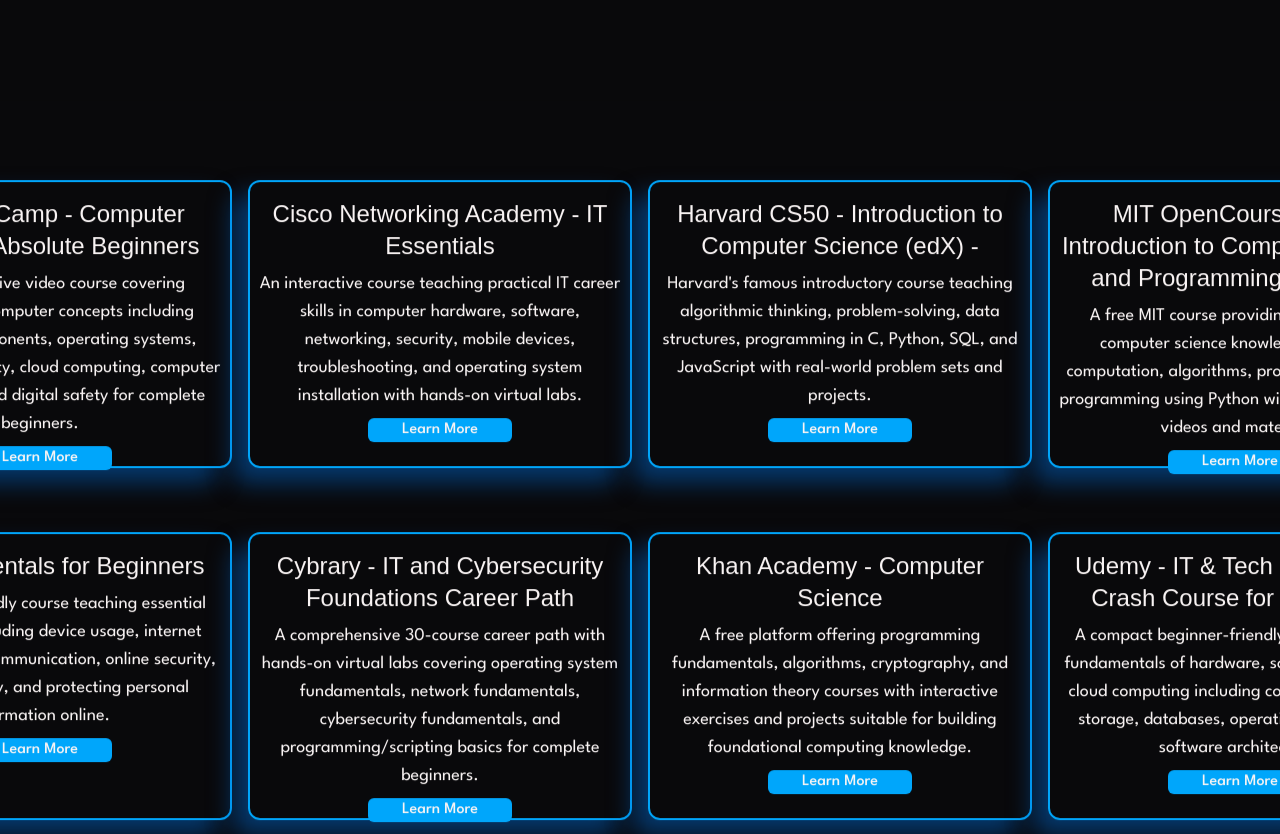
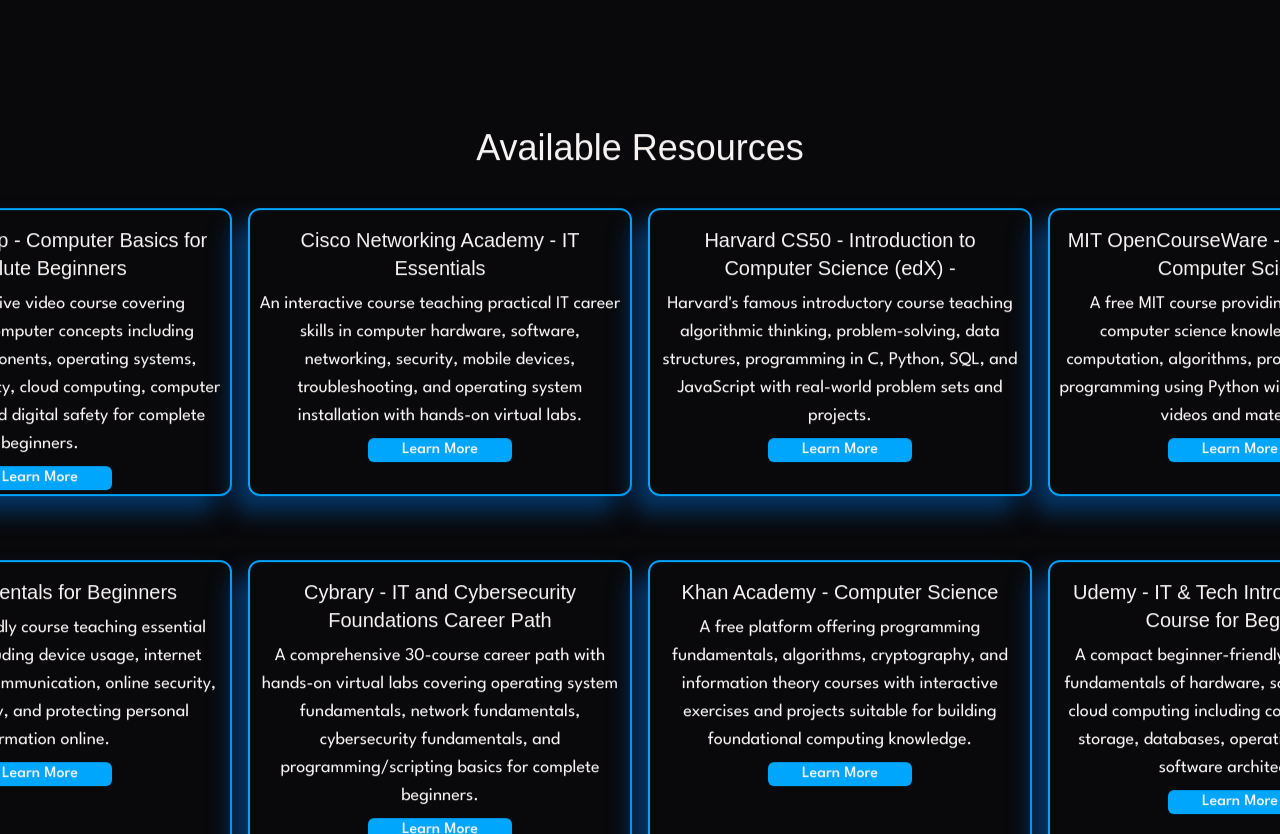
Before and after one commit to PrinceB2003/hipe-cyber, a React (Vite) app in the folder client/: page /IT-Resources in a window 1280 px wide. Shown: the part 700-1534 px from the top of the page. Built offline with nearby package versions, Linux system fonts and the light colour scheme; no server answers; a web font is replaced by a local one.

Commit message:
final front-end additions for learn feature

```diff
--- a/client/src/pages/CloudResourcesPage.jsx
+++ b/client/src/pages/CloudResourcesPage.jsx
@@ -6,13 +6,22 @@
 import { useUser } from "@clerk/clerk-react";
 import {Cloud} from 'lucide-react'
 import SlideInText from "../components/SlideInText";
-
+import { useEffect } from 'react';
 
 
 
 function CloudResourcePage () {
 
         const {signOut,isSignedIn} = useClerk();
+
+
+        useEffect(() => {
+            document.documentElement.style.scrollBehavior = 'auto';
+            window.scrollTo(0, 0);
+            setTimeout(() => {
+                document.documentElement.style.scrollBehavior = 'smooth';
+            }, 0);
+        }, [location.pathname]);
 
 
                     const handleSignOut = async () => {
@@ -53,7 +62,7 @@
                                         </div>
 
                                         <div id="logo-container">
-                                            <Cloud size={192} color={"#00A6FB"}/>
+                                            <Cloud className="animate-pulse" size={192} color={"#00A6FB"}/>
                                         </div>
                                     </div>
                                 </section>
@@ -62,6 +71,9 @@
 
                                 <section id="resources">
                                     <SlideInText>
+                                        <div className="mb-2 mt-2">
+                                            <h1 className="text-[#F9F4F4] text-4xl text-center font-Heading">Available Resources</h1>
+                                        </div>
                                         <div className="flex gap-4 justify-center items-center mt-8 mb-8">
                                             <SmallHeroCard>
                                                 <div id="card-content-container">
--- a/client/src/pages/ITResourcesPage.jsx
+++ b/client/src/pages/ITResourcesPage.jsx
@@ -6,13 +6,22 @@
 import { useUser } from "@clerk/clerk-react";
 import {Laptop} from 'lucide-react'
 import SlideInText from "../components/SlideInText";
-
+import { useEffect } from 'react';
 
 
 
 function ITResourcePage () {
 
         const {signOut,isSignedIn} = useClerk();
+
+
+        useEffect(() => {
+            document.documentElement.style.scrollBehavior = 'auto';
+            window.scrollTo(0, 0);
+            setTimeout(() => {
+                document.documentElement.style.scrollBehavior = 'smooth';
+            }, 0);
+        }, [location.pathname]);
 
 
                     const handleSignOut = async () => {
@@ -53,7 +62,7 @@
                                         </div>
 
                                         <div id="logo-container">
-                                            <Laptop size={192} color={"#00A6FB"}/>
+                                            <Laptop className="animate-pulse" size={192} color={"#00A6FB"}/>
                                         </div>
                                     </div>
                                 </section>
@@ -62,11 +71,14 @@
 
                                 <section id="resources">
                                     <SlideInText>
+                                        <div className="mb-2 mt-2">
+                                            <h1 className="text-[#F9F4F4] text-4xl text-center font-Heading">Available Resources</h1>
+                                        </div>
                                         <div className="flex gap-4 justify-center items-center mt-8 mb-8">
                                             <SmallHeroCard>
                                                 <div id="card-content-container">
                                                     <div className="mt-2 mb-2">
-                                                        <h2 className="font-SubHeading text-2xl text-center"> freeCodeCamp - Computer Basics for Absolute Beginners </h2>
+                                                        <h2 className="font-SubHeading text-xl text-center"> freeCodeCamp - Computer Basics for Absolute Beginners </h2>
                                                     </div>
                                                     <div className="mt-2 mb-2">
                                                         <p className="font-Text text-lg text-center">A comprehensive video course covering fundamental computer concepts including hardware components, operating systems, internet connectivity, cloud computing, computer maintenance, and digital safety for complete beginners.</p>
@@ -85,7 +97,7 @@
                                             <SmallHeroCard>
                                                 <div id="card-content-container">
                                                     <div className="mt-2 mb-2">
-                                                        <h2 className="font-SubHeading text-2xl text-center" >Cisco Networking Academy - IT Essentials </h2>
+                                                        <h2 className="font-SubHeading text-xl text-center" >Cisco Networking Academy - IT Essentials </h2>
                                                     </div>
                                                     <div className="mt-2 mb-2">
                                                         <p className="font-Text text-lg text-center">An interactive course teaching practical IT career skills in computer hardware, software, networking, security, mobile devices, troubleshooting, and operating system installation with hands-on virtual labs.</p>
@@ -104,7 +116,7 @@
                                             <SmallHeroCard>
                                                 <div id="card-content-container">
                                                     <div className="mt-2 mb-2">
-                                                        <h2 className="font-SubHeading text-2xl text-center">Harvard CS50 - Introduction to Computer Science (edX) - </h2>
+                                                        <h2 className="font-SubHeading text-xl text-center">Harvard CS50 - Introduction to Computer Science (edX) - </h2>
                                                     </div>
                                                     <div className="mt-2 mb-2">
                                                         <p className="font-Text text-lg text-center">Harvard's famous introductory course teaching algorithmic thinking, problem-solving, data structures, programming in C, Python, SQL, and JavaScript with real-world problem sets and projects.</p>
@@ -123,7 +135,7 @@
                                             <SmallHeroCard>
                                                 <div id="card-content-container">
                                                     <div className="mt-2 mb-2">
-                                                        <h2 className="font-SubHeading text-2xl text-center">MIT OpenCourseWare - Introduction to Computer Science and Programming in Python</h2>
+                                                        <h2 className="font-SubHeading text-xl text-center">MIT OpenCourseWare - Introduction to Computer Science</h2>
                                                     </div>
                                                     <div className="mt-2 mb-2">
                                                         <p className="font-Text text-lg text-center"> A free MIT course providing foundational computer science knowledge including computation, algorithms, problem-solving, and programming using Python with complete lecture videos and materials.</p>
@@ -145,7 +157,7 @@
                                             <SmallHeroCard>
                                                 <div id="card-content-container">
                                                     <div className="mt-2 mb-2">
-                                                        <h2 className="font-SubHeading text-2xl text-center">IT Fundamentals for Beginners</h2>
+                                                        <h2 className="font-SubHeading text-xl text-center">IT Fundamentals for Beginners</h2>
                                                     </div>
                                                     <div className="mt-2 mb-2">
                                                         <p className="font-Text text-lg text-center">A beginner-friendly course teaching essential digital skills including device usage, internet browsing, email communication, online security, financial safety, and protecting personal information online.</p>
@@ -164,7 +176,7 @@
                                             <SmallHeroCard>
                                                 <div id="card-content-container">
                                                     <div className="mt-2 mb-2">
-                                                        <h2 className="font-SubHeading text-2xl text-center">Cybrary - IT and Cybersecurity Foundations Career Path</h2>
+                                                        <h2 className="font-SubHeading text-xl text-center">Cybrary - IT and Cybersecurity Foundations Career Path</h2>
                                                     </div>
                                                     <div className="mt-2 mb-2">
                                                         <p className="font-Text text-lg text-center">A comprehensive 30-course career path with hands-on virtual labs covering operating system fundamentals, network fundamentals, cybersecurity fundamentals, and programming/scripting basics for complete beginners.</p>
@@ -183,7 +195,7 @@
                                             <SmallHeroCard>
                                                 <div id="card-content-container">
                                                     <div className="mt-2 mb-2">
-                                                        <h2 className="font-SubHeading text-2xl text-center">Khan Academy - Computer Science </h2>
+                                                        <h2 className="font-SubHeading text-xl text-center">Khan Academy - Computer Science </h2>
                                                     </div>
                                                     <div className="mt-2 mb-2">
                                                         <p className="font-Text text-lg text-center">A free platform offering programming fundamentals, algorithms, cryptography, and information theory courses with interactive exercises and projects suitable for building foundational computing knowledge.</p>
@@ -202,7 +214,7 @@
                                             <SmallHeroCard>
                                                 <div id="card-content-container">
                                                     <div className="mt-2 mb-2">
-                                                        <h2 className="font-SubHeading text-2xl text-center">Udemy - IT & Tech Introduction Crash Course for Beginners</h2>
+                                                        <h2 className="font-SubHeading text-xl text-center">Udemy - IT & Tech Introduction Crash Course for Beginners</h2>
                                                     </div>
                                                     <div className="mt-2 mb-2">
                                                         <p className="font-Text text-lg text-center">A compact beginner-friendly course covering fundamentals of hardware, software, data, and cloud computing including concepts of servers, storage, databases, operating systems, and software architecture.</p>
--- a/client/src/pages/NetworkResourcePage.jsx
+++ b/client/src/pages/NetworkResourcePage.jsx
@@ -6,13 +6,22 @@
 import { useUser } from "@clerk/clerk-react";
 import {Network} from 'lucide-react'
 import SlideInText from "../components/SlideInText";
-
+import { useEffect } from 'react';
 
 
 
 function NetworkResourcePage () {
 
         const {signOut,isSignedIn} = useClerk();
+
+
+        useEffect(() => {
+            document.documentElement.style.scrollBehavior = 'auto';
+            window.scrollTo(0, 0);
+            setTimeout(() => {
+                document.documentElement.style.scrollBehavior = 'smooth';
+            }, 0);
+        }, [location.pathname]);
 
 
                     const handleSignOut = async () => {
@@ -53,7 +62,7 @@
                                         </div>
 
                                         <div id="logo-container">
-                                            <Network size={192} color={"#00A6FB"}/>
+                                            <Network className="animate-pulse" size={192} color={"#00A6FB"}/>
                                         </div>
                                     </div>
                                 </section>
@@ -62,6 +71,9 @@
 
                                 <section id="resources">
                                     <SlideInText>
+                                        <div className="mb-2 mt-2">
+                                            <h1 className="text-[#F9F4F4] text-4xl text-center font-Heading">Available Resources</h1>
+                                        </div>
                                         <div className="flex gap-4 justify-center items-center mt-8 mb-8">
                                             <SmallHeroCard>
                                                 <div id="card-content-container">
--- a/client/src/pages/OsResourcesPage.jsx
+++ b/client/src/pages/OsResourcesPage.jsx
@@ -6,13 +6,21 @@
 import { useUser } from "@clerk/clerk-react";
 import {Network} from 'lucide-react'
 import SlideInText from "../components/SlideInText";
-
+import { useEffect } from 'react';
 
 
 
 function OsResourcePage () {
 
         const {signOut,isSignedIn} = useClerk();
+
+        useEffect(() => {
+            document.documentElement.style.scrollBehavior = 'auto';
+            window.scrollTo(0, 0);
+            setTimeout(() => {
+                document.documentElement.style.scrollBehavior = 'smooth';
+            }, 0);
+        }, [location.pathname]);
 
 
                     const handleSignOut = async () => {
@@ -53,7 +61,7 @@
                                         </div>
 
                                         <div id="logo-container">
-                                            <Network size={192} color={"#00A6FB"}/>
+                                            <Network className="animate-pulse" size={192} color={"#00A6FB"}/>
                                         </div>
                                     </div>
                                 </section>
@@ -62,6 +70,9 @@
 
                                 <section id="resources">
                                     <SlideInText>
+                                        <div className="mb-2 mt-2">
+                                            <h1 className="text-[#F9F4F4] text-4xl text-center font-Heading">Available Resources</h1>
+                                        </div>
                                         <div className="flex gap-4 justify-center items-center mt-8 mb-8">
                                             <SmallHeroCard>
                                                 <div id="card-content-container">
--- a/client/src/pages/SecurityResources.jsx
+++ b/client/src/pages/SecurityResources.jsx
@@ -6,13 +6,21 @@
 import { useUser } from "@clerk/clerk-react";
 import {EarthLock} from 'lucide-react'
 import SlideInText from "../components/SlideInText";
-
+import { useEffect } from 'react';
 
 
 
 function SecurityResourcePage () {
 
         const {signOut,isSignedIn} = useClerk();
+
+        useEffect(() => {
+            document.documentElement.style.scrollBehavior = 'auto';
+            window.scrollTo(0, 0);
+            setTimeout(() => {
+                document.documentElement.style.scrollBehavior = 'smooth';
+            }, 0);
+        }, [location.pathname]);
 
 
                     const handleSignOut = async () => {
@@ -53,7 +61,7 @@
                                         </div>
 
                                         <div id="logo-container">
-                                            <EarthLock size={192} color={"#00A6FB"}/>
+                                            <EarthLock  className="animate-pulse" size={192} color={"#00A6FB"}/>
                                         </div>
                                     </div>
                                 </section>
@@ -62,6 +70,9 @@
 
                                 <section id="resources">
                                     <SlideInText>
+                                        <div className="mb-2 mt-2">
+                                            <h1 className="text-[#F9F4F4] text-4xl text-center font-Heading">Available Resources</h1>
+                                        </div>
                                         <div className="flex gap-4 justify-center items-center mt-8 mb-8">
                                             <SmallHeroCard>
                                                 <div id="card-content-container">
```
Also changed, not shown: client/src/pages/LearnPage.jsx (+11 -1 lines).
